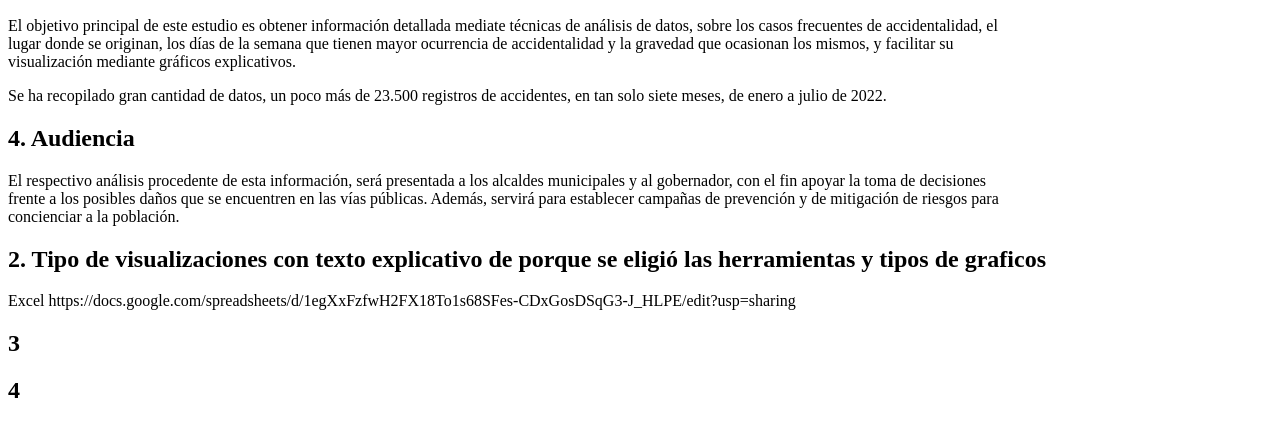
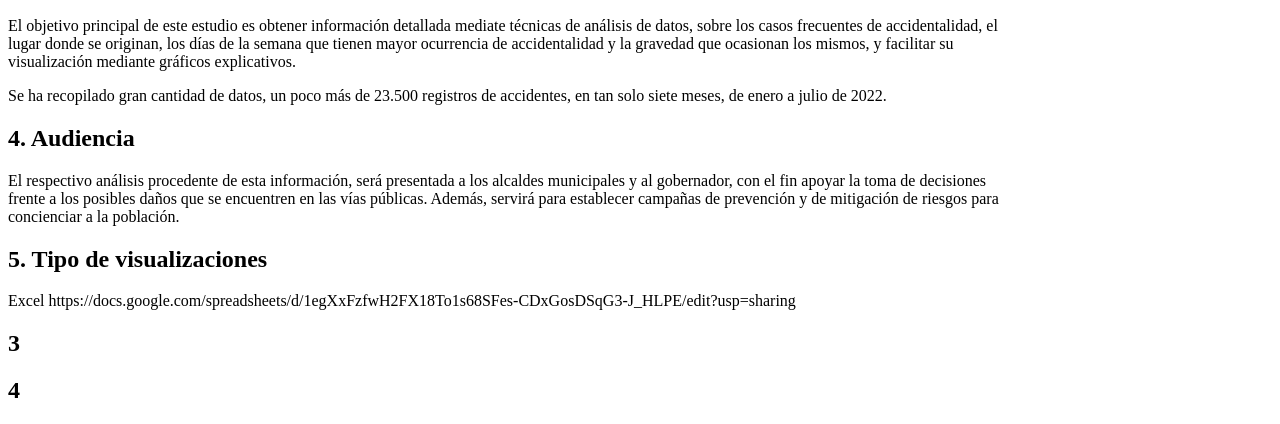
Before and after one commit to solramirezcalderon/TrabajoPracticoVisaulizacionDatos, a website: page index.html in a window 1280 px wide. Shown: the part 1099-1523 px from the top of the page. Drawn offline with Linux system fonts and the light colour scheme.

Commit message:
1 file modified

```diff
--- a/index.html
+++ b/index.html
@@ -62,7 +62,15 @@
 <p style="width: 80%;">El respectivo análisis procedente de esta información, será presentada a los alcaldes municipales y al gobernador, con el fin apoyar la toma de decisiones frente a los posibles daños que se encuentren en las vías públicas. Además, servirá para establecer campañas de prevención y de mitigación de riesgos para concienciar a la población.
 </p>
 
-<h2> 2. Tipo de visualizaciones con texto explicativo de porque se eligió las herramientas y tipos de graficos </h2>
+<h2> 5. Tipo de visualizaciones</h2>
+
+
+
+
+
+
+
+
 
 Excel
 https://docs.google.com/spreadsheets/d/1egXxFzfwH2FX18To1s68SFes-CDxGosDSqG3-J_HLPE/edit?usp=sharing
```
